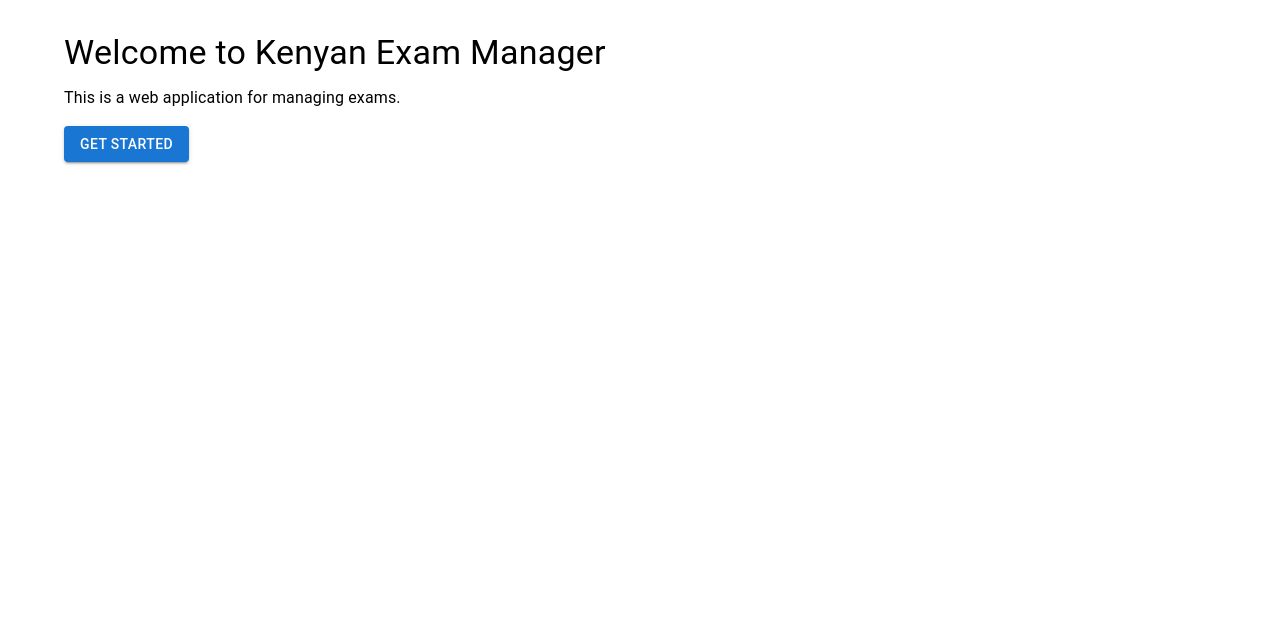
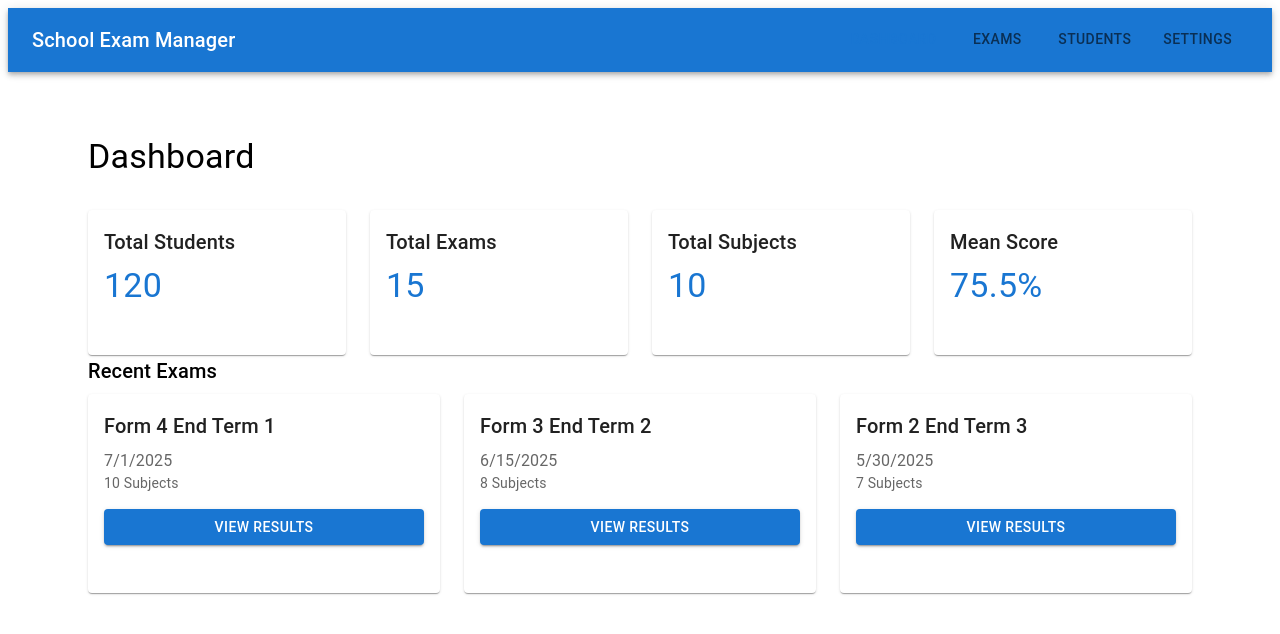
Before and after one commit to Sirm-O/examapp, a React (Create React App) app: page / in a window 1280 px wide. Shown: the top 634 px of the page. Built offline with nearby package versions, Linux system fonts and the light colour scheme.

Commit message:
Implement original app layout with tabs navigation and components

```diff
--- a/src/App.js
+++ b/src/App.js
@@ -1,79 +1,81 @@
 import React from 'react';
-import { Container, Typography, Button, Box } from '@mui/material';
-import { Routes, Route, Link } from 'react-router-dom';
+import { Container, Typography, Box, Tabs, Tab, AppBar, Toolbar, Button } from '@mui/material';
+import { Routes, Route, useNavigate, useLocation } from 'react-router-dom';
 import Dashboard from './components/Dashboard';
+import Exams from './components/Exams';
+import Students from './components/Students';
+import Settings from './components/Settings';
 
-function Home() {
+function TabNav() {
+  const navigate = useNavigate();
+  const location = useLocation();
+  const [value, setValue] = React.useState(0);
+
+  React.useEffect(() => {
+    switch (location.pathname) {
+      case '/':
+        setValue(0);
+        break;
+      case '/exams':
+        setValue(1);
+        break;
+      case '/students':
+        setValue(2);
+        break;
+      case '/settings':
+        setValue(3);
+        break;
+    }
+  }, [location.pathname]);
+
+  const handleChange = (event, newValue) => {
+    setValue(newValue);
+    switch (newValue) {
+      case 0:
+        navigate('/');
+        break;
+      case 1:
+        navigate('/exams');
+        break;
+      case 2:
+        navigate('/students');
+        break;
+      case 3:
+        navigate('/settings');
+        break;
+    }
+  };
+
   return (
-    <Box sx={{ my: 4 }}>
-      <Typography variant="h4" component="h1" gutterBottom>
-        Welcome to Kenyan Exam Manager
+    <AppBar position="static">
+      <Toolbar>
+        <Typography variant="h6" component="div" sx={{ flexGrow: 1 }}>
+          School Exam Manager
         </Typography>
-      <Typography variant="body1" paragraph>
-        This is a web application for managing exams.
-      </Typography>
-      <Button
-        component={Link}
-        to="/dashboard"
-        variant="contained"
-        color="primary"
-      >
-        Get Started
-      </Button>
-    </Box>
-  );
-}
-
-function Exams() {
-  return (
-    <Box sx={{ my: 4 }}>
-      <Typography variant="h4" component="h1" gutterBottom>
-        Exam Management
-      </Typography>
-      <Typography variant="body1" paragraph>
-        Manage your exams here.
-      </Typography>
-    </Box>
-  );
-}
-
-function Students() {
-  return (
-    <Box sx={{ my: 4 }}>
-      <Typography variant="h4" component="h1" gutterBottom>
-        Student Management
-      </Typography>
-      <Typography variant="body1" paragraph>
-        Manage your students here.
-      </Typography>
-    </Box>
-  );
-}
-
-function Results() {
-  return (
-    <Box sx={{ my: 4 }}>
-      <Typography variant="h4" component="h1" gutterBottom>
-        Results Management
-      </Typography>
-      <Typography variant="body1" paragraph>
-        View and manage exam results here.
-      </Typography>
-    </Box>
+        <Tabs value={value} onChange={handleChange}>
+          <Tab label="Dashboard" />
+          <Tab label="Exams" />
+          <Tab label="Students" />
+          <Tab label="Settings" />
+        </Tabs>
+      </Toolbar>
+    </AppBar>
   );
 }
 
 function App() {
   return (
-    <Container maxWidth="lg">
+    <Box sx={{ flexGrow: 1 }}>
+      <TabNav />
+      <Container maxWidth="lg" sx={{ mt: 8 }}>
         <Routes>
-        <Route path="/" element={<Home />} />
-        <Route path="/dashboard" element={<Dashboard />} />
+          <Route path="/" element={<Dashboard />} />
           <Route path="/exams" element={<Exams />} />
           <Route path="/students" element={<Students />} />
-        <Route path="/results" element={<Results />} />
+          <Route path="/settings" element={<Settings />} />
         </Routes>
       </Container>
+    </Box>
   );
 }
 
--- a/src/components/Dashboard.js
+++ b/src/components/Dashboard.js
@@ -1,71 +1,107 @@
 import React from 'react';
-import { Container, Grid, Paper, Typography, Button } from '@mui/material';
+import { Container, Grid, Paper, Typography, Button, Box } from '@mui/material';
 import { Link as RouterLink } from 'react-router-dom';
+
+// Mock data
+const stats = {
+  totalStudents: 120,
+  totalExams: 15,
+  totalSubjects: 10,
+  meanScore: 75.5,
+};
+
+const exams = [
+  { id: 1, name: 'Form 4 End Term 1', date: '2025-07-01', subjects: 10 },
+  { id: 2, name: 'Form 3 End Term 2', date: '2025-06-15', subjects: 8 },
+  { id: 3, name: 'Form 2 End Term 3', date: '2025-05-30', subjects: 7 },
+];
 
 const Dashboard = () => {
   return (
-    <Container maxWidth="lg" sx={{ mt: 4, mb: 4 }}>
-      <Paper sx={{ p: 3, display: 'flex', flexDirection: 'column' }}>
-        <Typography component="h1" variant="h4" color="primary" gutterBottom>
+    <Container maxWidth="lg">
+      <Box sx={{ mb: 4 }}>
+        <Typography variant="h4" component="h1" gutterBottom>
           Dashboard
         </Typography>
+      </Box>
 
+      {/* Statistics Cards */}
+      <Grid container spacing={3} sx={{ mb: 4 }}>
+        <Grid item xs={12} sm={6} md={3}>
+          <Paper sx={{ p: 2, height: '100%' }}>
+            <Typography variant="h6" gutterBottom>
+              Total Students
+            </Typography>
+            <Typography variant="h4" color="primary">
+              {stats.totalStudents}
+            </Typography>
+          </Paper>
+        </Grid>
+        <Grid item xs={12} sm={6} md={3}>
+          <Paper sx={{ p: 2, height: '100%' }}>
+            <Typography variant="h6" gutterBottom>
+              Total Exams
+            </Typography>
+            <Typography variant="h4" color="primary">
+              {stats.totalExams}
+            </Typography>
+          </Paper>
+        </Grid>
+        <Grid item xs={12} sm={6} md={3}>
+          <Paper sx={{ p: 2, height: '100%' }}>
+            <Typography variant="h6" gutterBottom>
+              Total Subjects
+            </Typography>
+            <Typography variant="h4" color="primary">
+              {stats.totalSubjects}
+            </Typography>
+          </Paper>
+        </Grid>
+        <Grid item xs={12} sm={6} md={3}>
+          <Paper sx={{ p: 2, height: '100%' }}>
+            <Typography variant="h6" gutterBottom>
+              Mean Score
+            </Typography>
+            <Typography variant="h4" color="primary">
+              {stats.meanScore}%
+            </Typography>
+          </Paper>
+        </Grid>
+      </Grid>
+
+      {/* Recent Exams */}
+      <Box sx={{ mb: 4 }}>
+        <Typography variant="h6" gutterBottom>
+          Recent Exams
+        </Typography>
         <Grid container spacing={3}>
-          {/* Exam Management */}
-          <Grid item xs={12} md={4}>
-            <Paper sx={{ p: 2, display: 'flex', flexDirection: 'column' }}>
-              <Typography component="h2" variant="h6" color="primary" gutterBottom>
-                Exam Management
+          {exams.map((exam) => (
+            <Grid item xs={12} sm={6} md={4} key={exam.id}>
+              <Paper sx={{ p: 2, height: '100%' }}>
+                <Typography variant="h6" gutterBottom>
+                  {exam.name}
+                </Typography>
+                <Typography variant="body1" color="textSecondary">
+                  {new Date(exam.date).toLocaleDateString()}
+                </Typography>
+                <Typography variant="body2" color="textSecondary">
+                  {exam.subjects} Subjects
                 </Typography>
                 <Button
                   component={RouterLink}
-                to="/exams"
+                  to={`/exams/${exam.id}`}
                   variant="contained"
                   color="primary"
                   fullWidth
-              >
-                Manage Exams
-              </Button>
-            </Paper>
-          </Grid>
-
-          {/* Student Management */}
-          <Grid item xs={12} md={4}>
-            <Paper sx={{ p: 2, display: 'flex', flexDirection: 'column' }}>
-              <Typography component="h2" variant="h6" color="primary" gutterBottom>
-                Student Management
-              </Typography>
-              <Button
-                component={RouterLink}
-                to="/students"
-                variant="contained"
-                color="primary"
-                fullWidth
-              >
-                Manage Students
-              </Button>
-            </Paper>
-          </Grid>
-
-          {/* Results Management */}
-          <Grid item xs={12} md={4}>
-            <Paper sx={{ p: 2, display: 'flex', flexDirection: 'column' }}>
-              <Typography component="h2" variant="h6" color="primary" gutterBottom>
-                Results Management
-              </Typography>
-              <Button
-                component={RouterLink}
-                to="/results"
-                variant="contained"
-                color="primary"
-                fullWidth
+                  sx={{ mt: 2 }}
                 >
                   View Results
                 </Button>
               </Paper>
             </Grid>
+          ))}
         </Grid>
-      </Paper>
+      </Box>
     </Container>
   );
 };
--- /dev/null
+++ b/src/components/Exams.js
@@ -0,0 +1,95 @@
+import React from 'react';
+import { Container, Grid, Paper, Typography, Button, Box } from '@mui/material';
+import { Link as RouterLink } from 'react-router-dom';
+
+// Mock data
+const forms = [
+  { id: 1, name: 'Form 1' },
+  { id: 2, name: 'Form 2' },
+  { id: 3, name: 'Form 3' },
+  { id: 4, name: 'Form 4' },
+];
+
+const exams = [
+  { id: 1, name: 'End Term 1', formId: 4, date: '2025-07-01', subjects: 10 },
+  { id: 2, name: 'End Term 2', formId: 3, date: '2025-06-15', subjects: 8 },
+  { id: 3, name: 'End Term 3', formId: 2, date: '2025-05-30', subjects: 7 },
+];
+
+const Exams = () => {
+  const [selectedForm, setSelectedForm] = React.useState(forms[0]);
+
+  const filteredExams = exams.filter(exam => exam.formId === selectedForm.id);
+
+  return (
+    <Container maxWidth="lg">
+      <Box sx={{ mb: 4 }}>
+        <Typography variant="h4" component="h1" gutterBottom>
+          Exam Management
+        </Typography>
+      </Box>
+
+      {/* Form Selector */}
+      <Box sx={{ mb: 4 }}>
+        <Typography variant="h6" gutterBottom>
+          Select Form
+        </Typography>
+        <Grid container spacing={2}>
+          {forms.map(form => (
+            <Grid item xs={12} sm={6} md={3} key={form.id}>
+              <Paper
+                sx={{
+                  p: 2,
+                  height: '100%',
+                  cursor: 'pointer',
+                  bgcolor: selectedForm.id === form.id ? 'primary.main' : 'background.paper'
+                }}
+                onClick={() => setSelectedForm(form)}
+              >
+                <Typography variant="h6" color={selectedForm.id === form.id ? 'white' : 'primary'}>
+                  {form.name}
+                </Typography>
+              </Paper>
+            </Grid>
+          ))}
+        </Grid>
+      </Box>
+
+      {/* Exam List */}
+      <Box>
+        <Typography variant="h6" gutterBottom>
+          Exams
+        </Typography>
+        <Grid container spacing={3}>
+          {filteredExams.map((exam) => (
+            <Grid item xs={12} sm={6} md={4} key={exam.id}>
+              <Paper sx={{ p: 2, height: '100%' }}>
+                <Typography variant="h6" gutterBottom>
+                  {exam.name}
+                </Typography>
+                <Typography variant="body1" color="textSecondary">
+                  {new Date(exam.date).toLocaleDateString()}
+                </Typography>
+                <Typography variant="body2" color="textSecondary">
+                  {exam.subjects} Subjects
+                </Typography>
+                <Button
+                  component={RouterLink}
+                  to={`/exams/${exam.id}`}
+                  variant="contained"
+                  color="primary"
+                  fullWidth
+                  sx={{ mt: 2 }}
+                >
+                  View Results
+                </Button>
+              </Paper>
+            </Grid>
+          ))}
+        </Grid>
+      </Box>
+    </Container>
+  );
+};
+
+export default Exams;
--- /dev/null
+++ b/src/components/Settings.js
@@ -0,0 +1,78 @@
+import React from 'react';
+import { Container, Grid, Paper, Typography, Button, Box } from '@mui/material';
+
+const Settings = () => {
+  return (
+    <Container maxWidth="lg">
+      <Box sx={{ mb: 4 }}>
+        <Typography variant="h4" component="h1" gutterBottom>
+          Settings
+        </Typography>
+      </Box>
+
+      <Grid container spacing={3}>
+        {/* School Settings */}
+        <Grid item xs={12} md={6}>
+          <Paper sx={{ p: 3 }}>
+            <Typography variant="h6" gutterBottom>
+              School Settings
+            </Typography>
+            <Typography variant="body1" gutterBottom>
+              Configure your school's basic information
+            </Typography>
+            <Button variant="contained" color="primary" fullWidth>
+              Edit School Info
+            </Button>
+          </Paper>
+        </Grid>
+
+        {/* Exam Settings */}
+        <Grid item xs={12} md={6}>
+          <Paper sx={{ p: 3 }}>
+            <Typography variant="h6" gutterBottom>
+              Exam Settings
+            </Typography>
+            <Typography variant="body1" gutterBottom>
+              Configure exam grading system and settings
+            </Typography>
+            <Button variant="contained" color="primary" fullWidth>
+              Edit Exam Settings
+            </Button>
+          </Paper>
+        </Grid>
+
+        {/* User Settings */}
+        <Grid item xs={12} md={6}>
+          <Paper sx={{ p: 3 }}>
+            <Typography variant="h6" gutterBottom>
+              User Settings
+            </Typography>
+            <Typography variant="body1" gutterBottom>
+              Manage user accounts and permissions
+            </Typography>
+            <Button variant="contained" color="primary" fullWidth>
+              Manage Users
+            </Button>
+          </Paper>
+        </Grid>
+
+        {/* System Settings */}
+        <Grid item xs={12} md={6}>
+          <Paper sx={{ p: 3 }}>
+            <Typography variant="h6" gutterBottom>
+              System Settings
+            </Typography>
+            <Typography variant="body1" gutterBottom>
+              Configure system preferences and options
+            </Typography>
+            <Button variant="contained" color="primary" fullWidth>
+              System Preferences
+            </Button>
+          </Paper>
+        </Grid>
+      </Grid>
+    </Container>
+  );
+};
+
+export default Settings;
--- /dev/null
+++ b/src/components/Students.js
@@ -0,0 +1,95 @@
+import React from 'react';
+import { Container, Grid, Paper, Typography, Button, Box } from '@mui/material';
+import { Link as RouterLink } from 'react-router-dom';
+
+// Mock data
+const forms = [
+  { id: 1, name: 'Form 1' },
+  { id: 2, name: 'Form 2' },
+  { id: 3, name: 'Form 3' },
+  { id: 4, name: 'Form 4' },
+];
+
+const students = [
+  { id: 1, name: 'John Doe', formId: 4, admissionNumber: '2025/001' },
+  { id: 2, name: 'Jane Smith', formId: 4, admissionNumber: '2025/002' },
+  { id: 3, name: 'Mike Johnson', formId: 3, admissionNumber: '2025/003' },
+];
+
+const Students = () => {
+  const [selectedForm, setSelectedForm] = React.useState(forms[0]);
+
+  const filteredStudents = students.filter(student => student.formId === selectedForm.id);
+
+  return (
+    <Container maxWidth="lg">
+      <Box sx={{ mb: 4 }}>
+        <Typography variant="h4" component="h1" gutterBottom>
+          Student Management
+        </Typography>
+      </Box>
+
+      {/* Form Selector */}
+      <Box sx={{ mb: 4 }}>
+        <Typography variant="h6" gutterBottom>
+          Select Form
+        </Typography>
+        <Grid container spacing={2}>
+          {forms.map(form => (
+            <Grid item xs={12} sm={6} md={3} key={form.id}>
+              <Paper
+                sx={{
+                  p: 2,
+                  height: '100%',
+                  cursor: 'pointer',
+                  bgcolor: selectedForm.id === form.id ? 'primary.main' : 'background.paper'
+                }}
+                onClick={() => setSelectedForm(form)}
+              >
+                <Typography variant="h6" color={selectedForm.id === form.id ? 'white' : 'primary'}>
+                  {form.name}
+                </Typography>
+              </Paper>
+            </Grid>
+          ))}
+        </Grid>
+      </Box>
+
+      {/* Student List */}
+      <Box>
+        <Typography variant="h6" gutterBottom>
+          Students
+        </Typography>
+        <Grid container spacing={3}>
+          {filteredStudents.map((student) => (
+            <Grid item xs={12} sm={6} md={4} key={student.id}>
+              <Paper sx={{ p: 2, height: '100%' }}>
+                <Typography variant="h6" gutterBottom>
+                  {student.name}
+                </Typography>
+                <Typography variant="body1" color="textSecondary">
+                  {student.admissionNumber}
+                </Typography>
+                <Typography variant="body2" color="textSecondary">
+                  Form {selectedForm.name}
+                </Typography>
+                <Button
+                  component={RouterLink}
+                  to={`/students/${student.id}`}
+                  variant="contained"
+                  color="primary"
+                  fullWidth
+                  sx={{ mt: 2 }}
+                >
+                  View Details
+                </Button>
+              </Paper>
+            </Grid>
+          ))}
+        </Grid>
+      </Box>
+    </Container>
+  );
+};
+
+export default Students;
```
Lines whose indentation alone changed are shown as unchanged.
